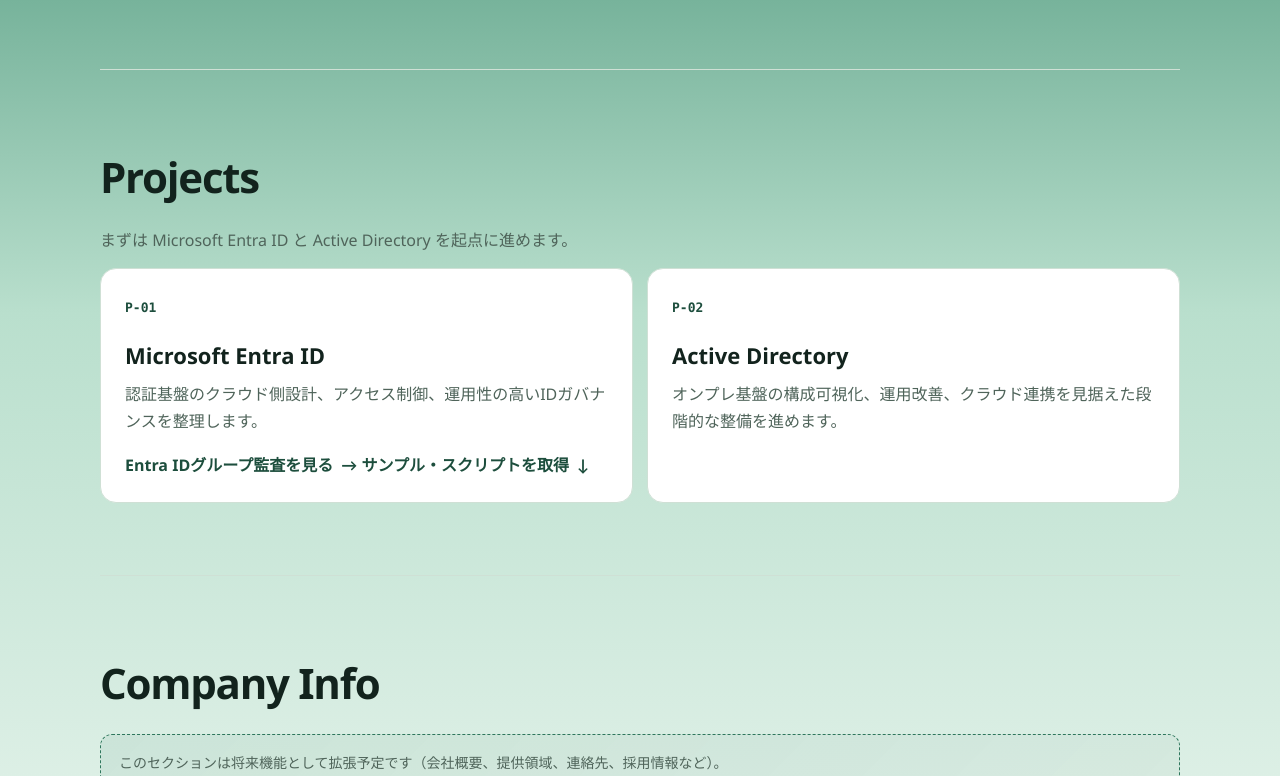
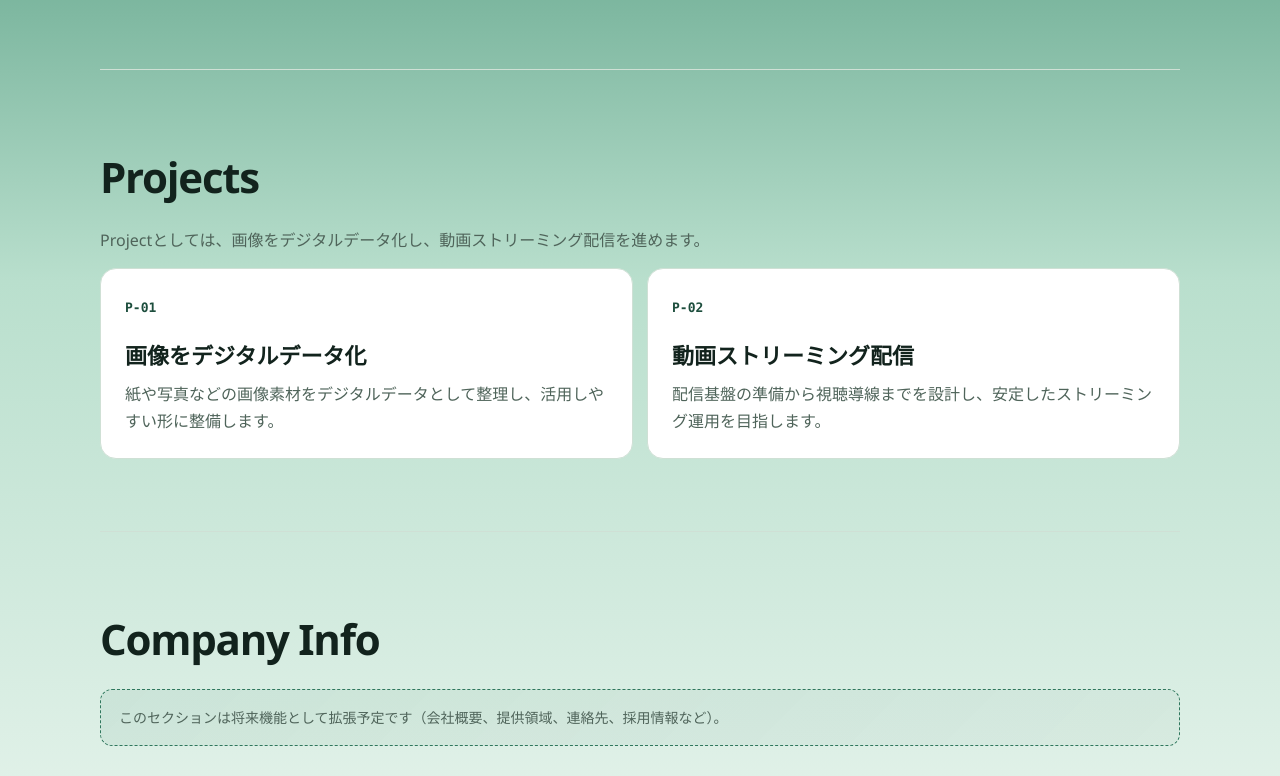
Before and after one commit to kururudata-ux/kururudata-ux.github.io, a plain HTML site: page index.html in a window 1280 px wide. Shown: the part 1303-2079 px from the top of the page. Drawn offline with Linux system fonts and the light colour scheme.

Commit message:
Update starting point and project topics

```diff
--- a/index.html
+++ b/index.html
@@ -109,9 +109,9 @@
   <main id="top" class="wrap">
     <section class="hero" style="border-top:0;padding-top:0">
       <div>
-        <p class="eyebrow">Pivot Door Motif</p>
+        <p class="eyebrow">Starting Point</p>
         <h1>Kururu = 枢</h1>
-        <p class="lead">枢戸の「上部の軸」と「下部の受け」の構造をモチーフに、情報の支点をデザインするという意味を込めています。</p>
+        <p class="lead">まずは Microsoft Entra ID と Active Directory を起点に進めます。</p>
         <div class="btns">
           <a class="btn primary" href="#origin">由来を見る</a>
           <a class="btn" href="#projects">プロジェクト</a>
@@ -135,19 +135,17 @@
 
     <section id="projects">
       <h2>Projects</h2>
-      <p class="txt" style="margin-bottom:14px">まずは Microsoft Entra ID と Active Directory を起点に進めます。</p>
+      <p class="txt" style="margin-bottom:14px">Projectとしては、画像をデジタルデータ化し、動画ストリーミング配信を進めます。</p>
       <div class="projects-grid">
         <article class="card">
           <span class="num">P-01</span>
-          <h3>Microsoft Entra ID</h3>
-          <p>認証基盤のクラウド側設計、アクセス制御、運用性の高いIDガバナンスを整理します。</p>
-          <a class="project-link" href="entra-group-audit.html">Entra IDグループ監査を見る <span aria-hidden="true">→</span></a>
-          <a class="project-link" href="entra-group-audit-downloads.html">サンプル・スクリプトを取得 <span aria-hidden="true">↓</span></a>
+          <h3>画像をデジタルデータ化</h3>
+          <p>紙や写真などの画像素材をデジタルデータとして整理し、活用しやすい形に整備します。</p>
         </article>
         <article class="card">
           <span class="num">P-02</span>
-          <h3>Active Directory</h3>
-          <p>オンプレ基盤の構成可視化、運用改善、クラウド連携を見据えた段階的な整備を進めます。</p>
+          <h3>動画ストリーミング配信</h3>
+          <p>配信基盤の準備から視聴導線までを設計し、安定したストリーミング運用を目指します。</p>
         </article>
       </div>
     </section>
```
